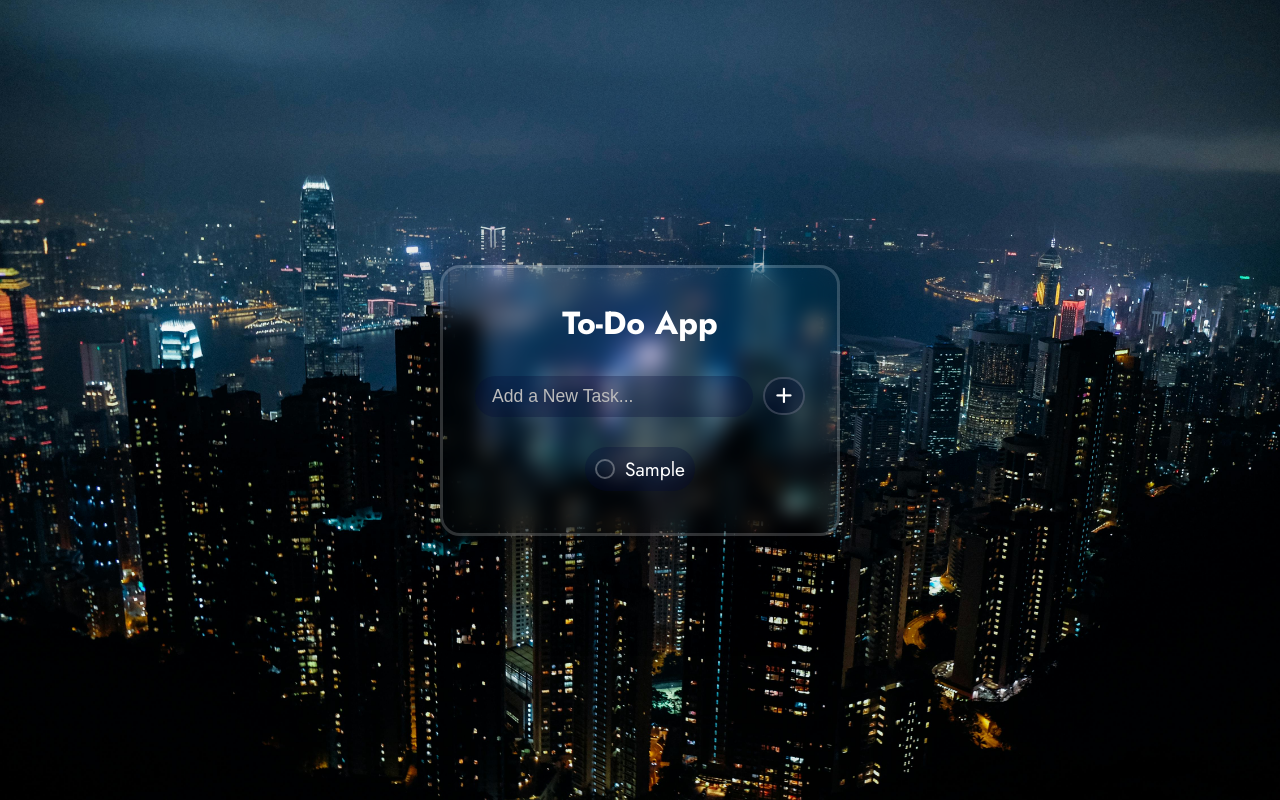
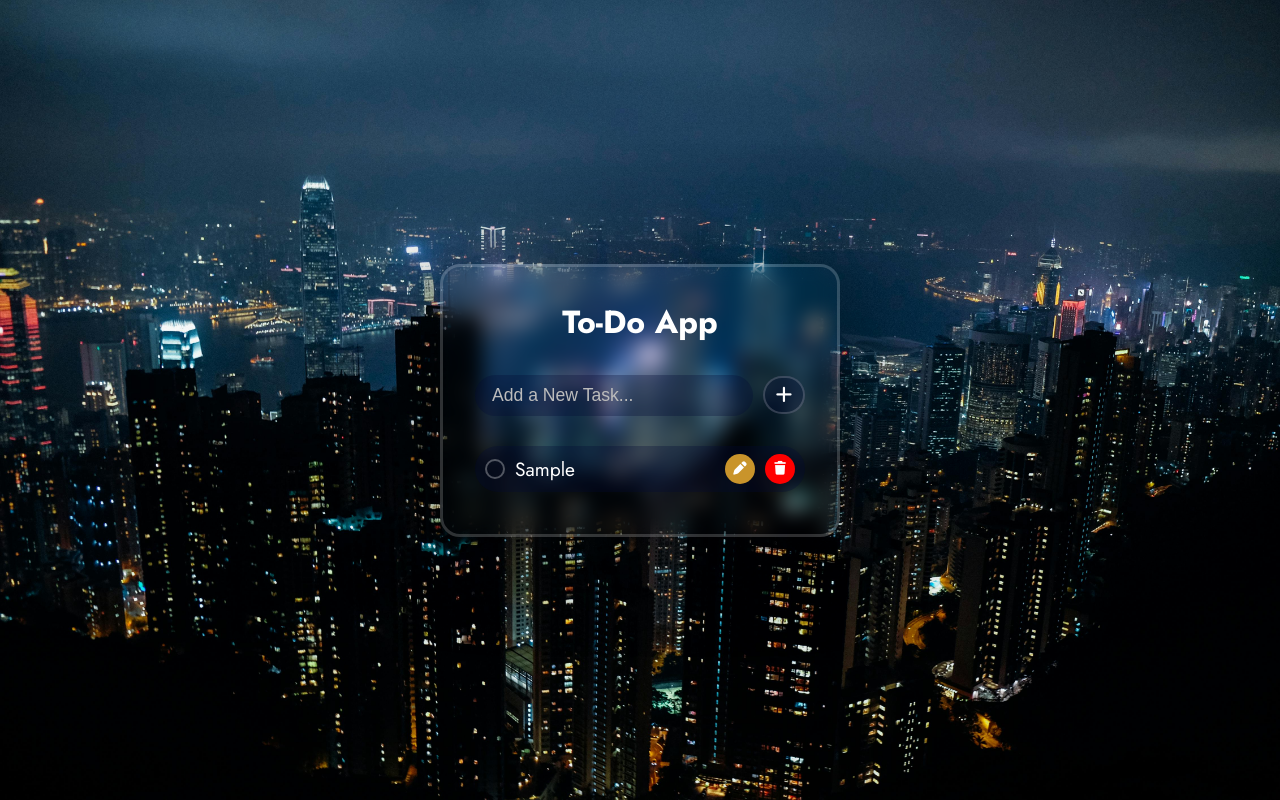
Before and after one commit to tufeeqmushtaqnahami/To-Do-App, a plain HTML site: page index.html in a window 1280 px wide. Both pictures are taken after typing "Sample" into the empty fields and a click on the button 784 px from the left and 349 px from the top of the page. Drawn offline with Linux system fonts and the light colour scheme.

Commit message:
Added the edit and remove option through js and styled it

```diff
--- a/app.js
+++ b/app.js
@@ -3,6 +3,9 @@ document.addEventListener('DOMContentLoaded', () => {
   const addTaskBtn = document.getElementById('add-task-btn');
   const taskList = document.getElementById('task-list');
   const emptyImage = document.querySelector('.empty-image');
+  const todosContainer = document.querySelector('.todos-container')
+
+
 
 
 
@@ -10,6 +13,7 @@ document.addEventListener('DOMContentLoaded', () => {
 
   const toggleEmptyState = () => {
     emptyImage.style.display = taskList.children.length === 0 ? 'block' : 'none';
+    todosContainer.style.width = taskList.children.length > 0 ? '100%' : '50%'
 
   };
 
@@ -23,7 +27,14 @@ document.addEventListener('DOMContentLoaded', () => {
     const li = document.createElement('li');
      li.innerHTML = `
      <input type="checkbox"  class="checkbox">
-     <span>${taskText}</span>`;
+     <span>${taskText}</span>
+     <div
+          class="task-buttons">
+          <button class="edit-btn"><i class="fa-solid fa-pen"></i></button>
+          <button class="delete-btn"><i class="fa-solid fa-trash"></i></button>
+     </div>
+     `
+
 
 
 
--- a/style.css
+++ b/style.css
@@ -94,6 +94,7 @@ body {
 }
 
 .todos-container {
+  width: 100%;
   display: flex;
   justify-content: center;
   align-items: center;
@@ -101,6 +102,7 @@ body {
 
 #task-list {
   width: 100%;
+
 }
 
 #task-list li {
@@ -154,3 +156,47 @@ body {
   margin-left: 10px;
   word-wrap: break-word ;
 }
+
+
+.task-buttons{
+  display: flex;
+  gap: 10px;
+  margin-right: auto;
+  margin-left: 20px;
+}
+
+
+.task-buttons button{
+background: rgba(6, 12, 55, 0.3);
+border: none;
+border-radius: 50%;
+width: 30px;
+height: 30px;
+color: white;
+cursor: pointer;
+transition: all 0.2s ease;
+display: flex;
+justify-content: center;
+align-items: center;
+
+}
+
+
+
+.task-buttons button:hover{
+  transform: scale(1.2);
+
+}
+
+
+
+.task-buttons .edit-btn{
+  background: rgb(201, 148, 43);
+}
+
+
+
+
+.task-buttons .delete-btn{
+  background: red;
+}
```
